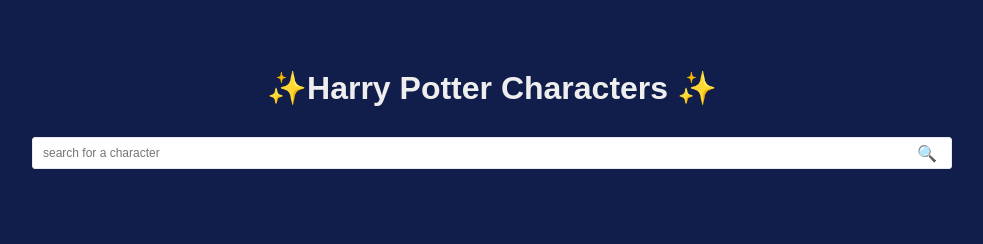
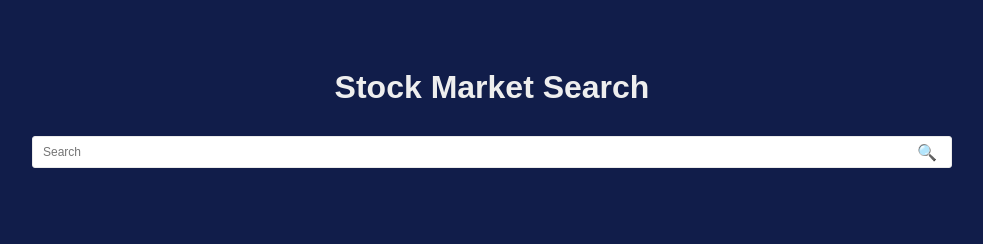
Before and after one commit to adityaDel222/JSSearchBar, a plain HTML site: page index.html in a window 1280 px wide. Shown: the whole page, without its empty margins (148-1131 px from the left). Drawn offline with Linux system fonts and the light colour scheme; no server answers.

Commit message:
Test Commit

```diff
--- a/index.html
+++ b/index.html
@@ -9,14 +9,9 @@
     </head>
     <body>
         <div class="container">
-            <h1>&#x2728;Harry Potter Characters &#x2728;</h1>
+            <h1>Stock Market Search</h1>
             <div id="searchWrapper">
-                <input
-                    type="text"
-                    name="searchBar"
-                    id="searchBar"
-                    placeholder="search for a character"
-                />
+                <input type="text" name="searchBar" id="searchBar" placeholder="Search" />
             </div>
             <ul id="charactersList"></ul>
         </div>
```
